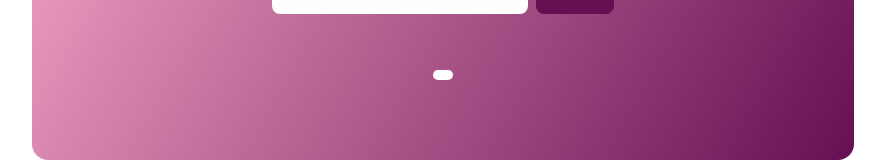
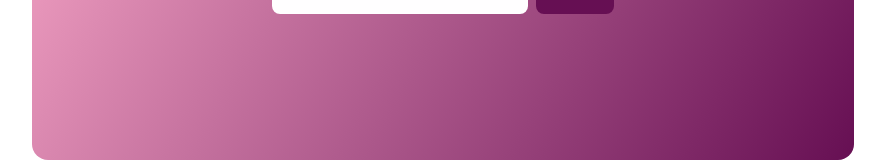
Before and after one commit to mae-rwen/react-todo, a React (Create React App) app: page / in a window 1280 px wide. Shown: the part 174-336 px from the top of the page, without its empty margins (197-1082 px from the left). Built offline with nearby package versions, Linux system fonts and the light colour scheme.

Commit message:
small css touch

```diff
--- a/src/style.css
+++ b/src/style.css
@@ -22,7 +22,6 @@ header {
 
 /* TodoList.js styling */
 .todoList {
-    background-color: white;
     padding: 5px 10px;
     display: flex;
     flex-direction: column;
@@ -37,13 +36,14 @@ header {
 .todoList li {
     display: flex;
     flex-direction: row;
-    border-radius: 0.5rem;
+    border-radius: 1rem;
     gap: 0.5rem;
     min-height: 3rem;
     min-width: 20rem;
     justify-content: space-between;
     align-items: center;
     background-color: rgba(192, 153, 228, 0.329);
+    border: rgba(255, 255, 255, 0.808) solid 0.5rem;
 }
 
 .completed {
```
